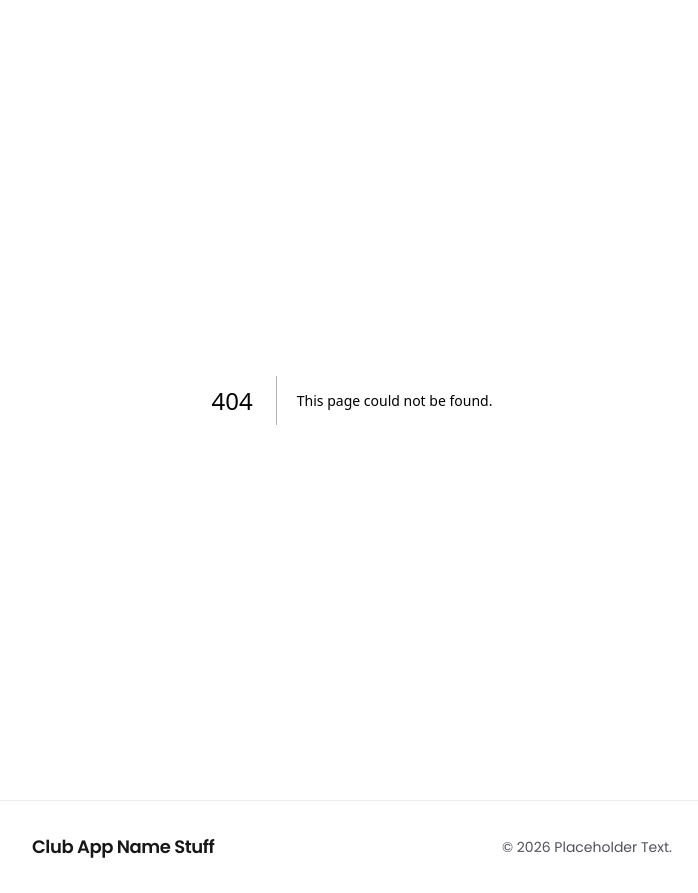
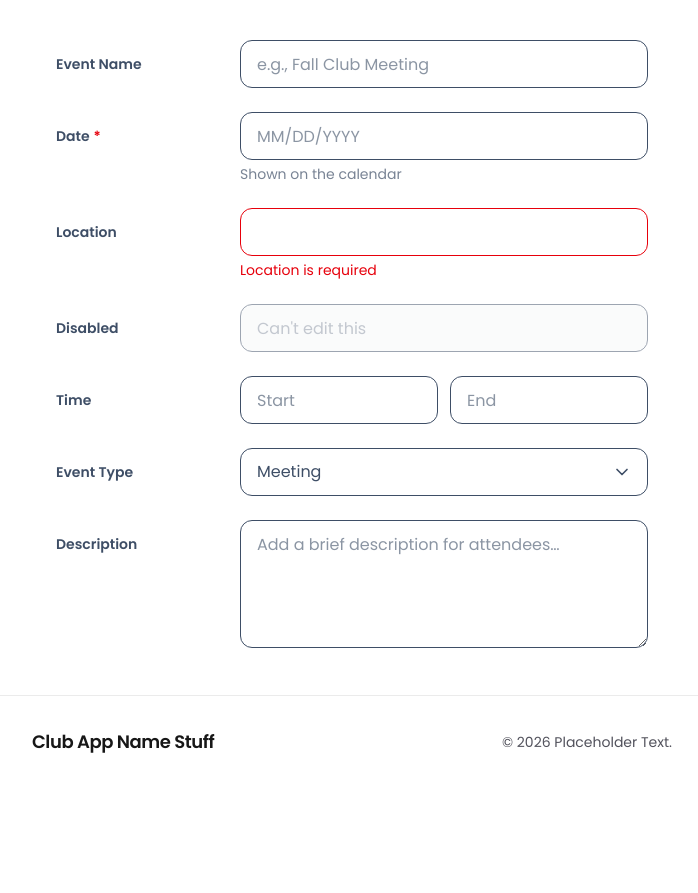
Before and after one commit to acmucsd-projects/su26-hack-team-2, a Next.js app: page /form-test in a window 1280 px wide. Before the commit this address had no page. Shown: the whole page, without its empty margins (288-986 px from the left). After the commit the page ends 800 px from the top, so only its background shows below. Built offline with nearby package versions, Linux system fonts and the light colour scheme.

Commit message:
Added form primitives: FormField, Input, TextArea, Select

```diff
--- /dev/null
+++ b/src/app/form-test/page.tsx
@@ -0,0 +1,45 @@
+import FormField from '@/components/ui/FormField';
+import Input from '@/components/ui/Input';
+import TextArea from '@/components/ui/TextArea';
+import Select from '@/components/ui/Select';
+
+export default function FormTestPage() {
+  return (
+    <div className='mx-auto flex max-w-2xl flex-col gap-6 p-10'>
+      <FormField label='Event Name' htmlFor='name'>
+        <Input id='name' placeholder='e.g., Fall Club Meeting' />
+      </FormField>
+
+      <FormField label='Date' htmlFor='date' required helperText='Shown on the calendar'>
+        <Input id='date' placeholder='MM/DD/YYYY' required />
+      </FormField>
+
+      <FormField label='Location' htmlFor='loc' error='Location is required'>
+        <Input id='loc' aria-invalid />
+      </FormField>
+
+      <FormField label='Disabled' htmlFor='dis'>
+        <Input id='dis' placeholder="Can't edit this" disabled />
+      </FormField>
+
+      <FormField label='Time' htmlFor='start'>
+        <div className='flex gap-3'>
+          <Input id='start' placeholder='Start' />
+          <Input placeholder='End' aria-label='End time' />
+        </div>
+      </FormField>
+
+      <FormField label='Event Type' htmlFor='type'>
+        <Select id='type' placeholder='Select type'>
+          <option value='meeting'>Meeting</option>
+          <option value='social'>Social</option>
+          <option value='fundraising'>Fundraising</option>
+        </Select>
+      </FormField>
+
+      <FormField label='Description' htmlFor='desc'>
+        <TextArea id='desc' placeholder='Add a brief description for attendees…' />
+      </FormField>
+    </div>
+  );
+}
--- a/src/app/page.tsx
+++ b/src/app/page.tsx
@@ -1,4 +1,4 @@
-import Image from "next/image";
+//import Image from "next/image";
 import Navbar from '@/components/ui/Navbar';
 
 export default function Home() {
--- /dev/null
+++ b/src/components/ui/FormField.tsx
@@ -0,0 +1,29 @@
+import { cn } from '@/lib/utils';
+
+export const controlStyles = 'w-full rounded-xl border border-navy bg-white px-4 text-base text-navy placeholder:text-navy/60 focus-visible:outline-2 aria-invalid:border-red-600 disabled:cursor-not-allowed disabled:bg-navy/5 disabled:opacity-50 focus-visible:outline-offset-2 focus-visible:outline-navy';
+
+type FormFieldProps = {
+    label: string;
+    htmlFor: string;
+    required?: boolean;
+    error?: string;
+    helperText?: string;
+    className?: string;
+    children: React.ReactNode;
+};
+
+export default function FormField({ label, htmlFor, required, error, helperText, className, children }: FormFieldProps) {
+    const message = error ?? helperText;
+    return (
+      <div className={cn('grid items-start gap-x-6 gap-y-2 sm:grid-cols-[10rem_1fr]', className)}>
+        <label htmlFor={htmlFor} className='flex h-12 items-center text-sm font-semibold text-navy'>
+          {label}
+          {required && <span aria-hidden className='ml-1 text-red-600'>*</span>}
+        </label>
+        <div>
+          {children}
+          {message && <p className={cn('mt-1 text-sm', error ? 'text-red-600' : 'text-navy/70')} role={error ? 'alert' : undefined}>{message}</p>}
+        </div>
+      </div>
+    );
+}
--- /dev/null
+++ b/src/components/ui/Input.tsx
@@ -0,0 +1,11 @@
+import { forwardRef } from 'react';
+import { cn } from '@/lib/utils';
+import { controlStyles } from './FormField';
+
+const Input = forwardRef<HTMLInputElement, React.ComponentProps<'input'>>(
+  function Input({ className, ...props }, ref) {
+    return <input ref={ref} className={cn(controlStyles, 'h-12', className)} {...props} />;
+  }
+);
+
+export default Input;
--- /dev/null
+++ b/src/components/ui/Select.tsx
@@ -0,0 +1,22 @@
+import { forwardRef } from 'react';
+import { ChevronDown } from 'lucide-react';
+import { cn } from '@/lib/utils';
+import { controlStyles } from './FormField';
+
+type SelectProps = React.ComponentProps<'select'> & { placeholder?: string };
+
+const Select = forwardRef<HTMLSelectElement, SelectProps>(
+  function Select({ className, placeholder, children, ...props }, ref) {
+    return (
+      <div className='relative'>
+        <select ref={ref} className={cn(controlStyles, 'h-12 appearance-none pr-10', className)} {...props}>
+          {placeholder && <option value='' disabled>{placeholder}</option>}
+          {children}
+        </select>
+        <ChevronDown className="pointer-events-none absolute right-4 top-1/2 size-5 -translate-y-1/2 text-navy"></ChevronDown>
+      </div>
+    );
+  }
+);
+
+export default Select;
--- /dev/null
+++ b/src/components/ui/TextArea.tsx
@@ -0,0 +1,11 @@
+import { forwardRef } from 'react';
+import { cn } from '@/lib/utils';
+import { controlStyles } from './FormField';
+
+const TextArea = forwardRef<HTMLTextAreaElement, React.ComponentProps<'textarea'>>(
+  function TextArea({ className, ...props }, ref) {
+    return <textarea ref={ref} className={cn(controlStyles, 'min-h-32', 'resize-y', 'py-3', className)} {...props} />;
+  }
+);
+
+export default TextArea;
```
